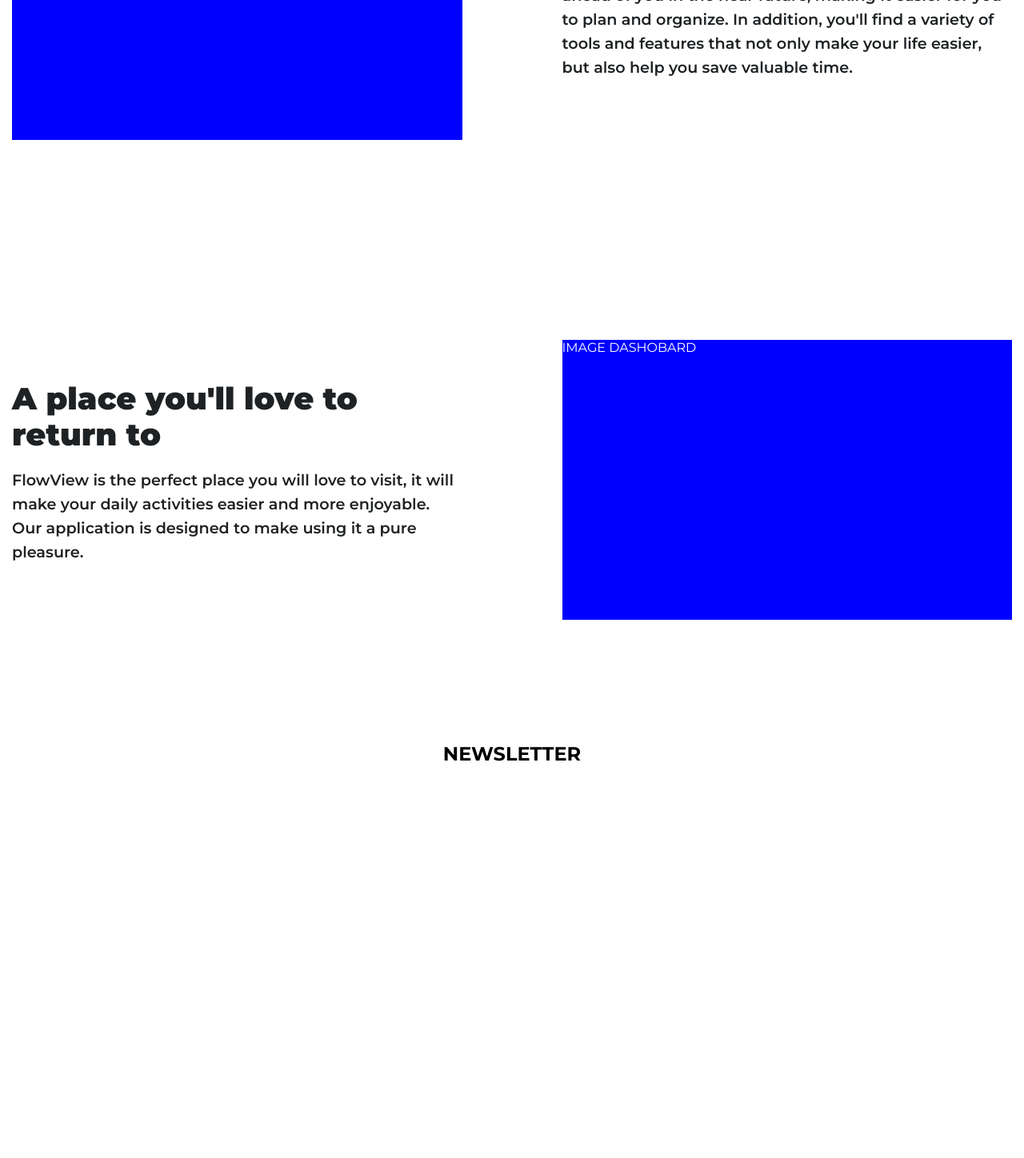
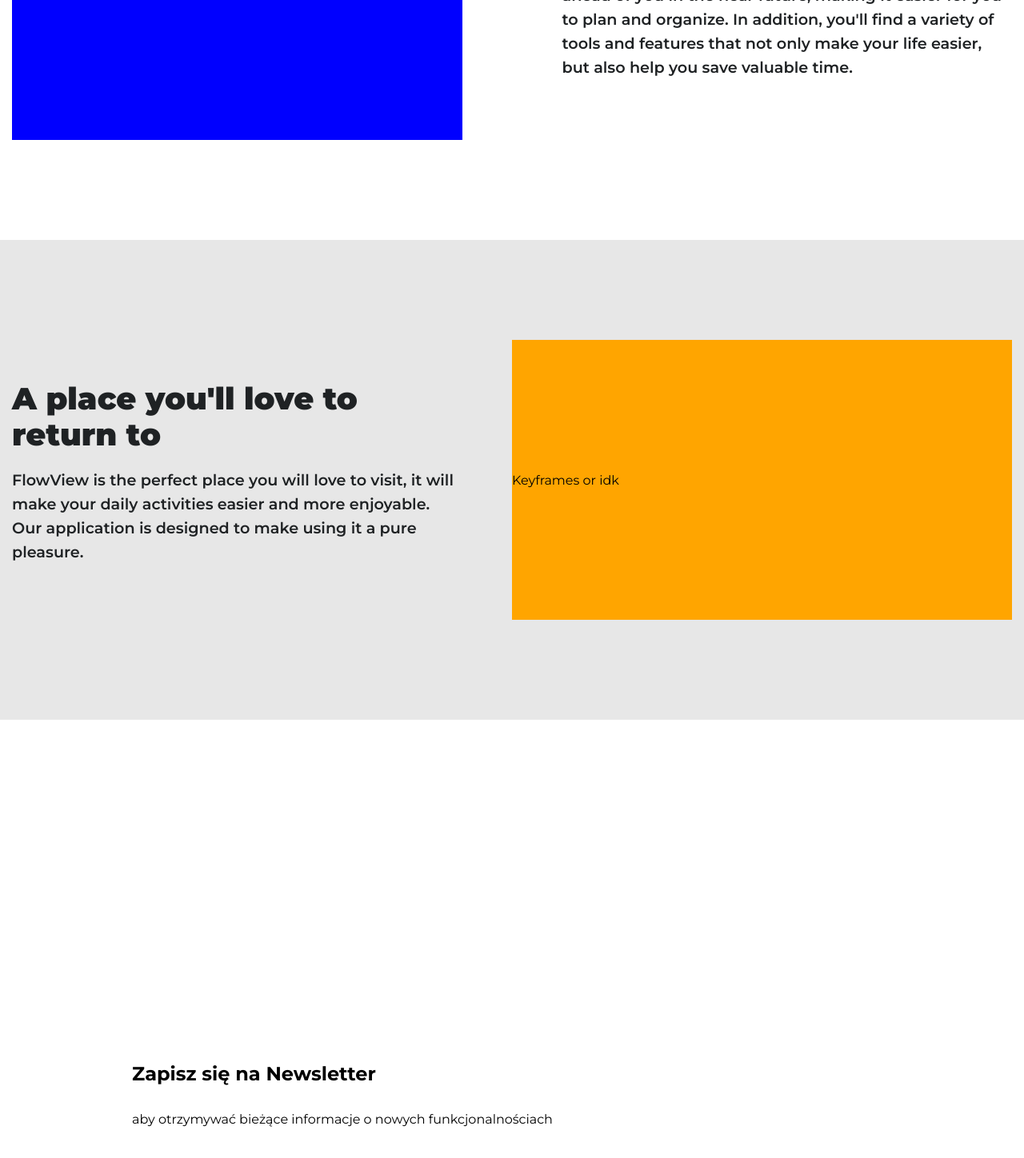
Before and after one commit to Dawidsjd/Automatizasion, a React (Create React App) app: page / in a window 1280 px wide. Shown: the part 2140-3588 px from the top of the page at 80% size. Before the commit the page ends 3125 px from the top, so only its background shows below. Built offline with nearby package versions, Linux system fonts and the light colour scheme.

Commit message:
Home page new components

```diff
--- a/src/Components/HomeAssets/Main/Main.jsx
+++ b/src/Components/HomeAssets/Main/Main.jsx
@@ -4,6 +4,7 @@ import AboutHome from './MainItems/AboutHome';
 import AboutSchool from './MainItems/AboutSchool';
 import Activities from './MainItems/Activities';
 import { StyledMain } from './styles';
+import Newsletter from './MainItems/Newsletter';
 
 const Main = () => {
   return (
@@ -12,10 +13,7 @@ const Main = () => {
       <AboutHome />
       <AboutSchool />
       <Activities />
-
-      <section>
-        <h1>NEWSLETTER</h1>
-      </section>
+      <Newsletter />
     </StyledMain>
   );
 };
--- a/src/Components/HomeAssets/Main/MainItems/Activities.jsx
+++ b/src/Components/HomeAssets/Main/MainItems/Activities.jsx
@@ -2,7 +2,7 @@ import React from 'react';
 import {
   StyledWrapperItem,
   WrapperActivities,
-  StyledAssets,
+  StyledVisualSection,
   StyledContent,
 } from '../styles';
 
@@ -19,7 +19,7 @@ const Activities = () => {
               is designed to make using it a pure pleasure.
             </p>
           </StyledContent>
-          <StyledAssets>IMAGE DASHOBARD</StyledAssets>
+          <StyledVisualSection>Keyframes or idk</StyledVisualSection>
         </WrapperActivities>
       </div>
     </StyledWrapperItem>
--- /dev/null
+++ b/src/Components/HomeAssets/Main/MainItems/Newsletter.jsx
@@ -0,0 +1,16 @@
+import React from 'react';
+import { StyledNewsLetterWrapper } from '../styles';
+
+const Newsletter = () => {
+  return (
+    <StyledNewsLetterWrapper>
+      <StyledNewsLetterWrapper>
+        <h2>Zapisz się na Newsletter</h2>
+        <p>aby otrzymywać bieżące informacje o nowych funkcjonalnościach</p>
+        <input type='text' />
+      </StyledNewsLetterWrapper>
+    </StyledNewsLetterWrapper>
+  );
+};
+
+export default Newsletter;
--- a/src/Components/HomeAssets/Main/styles.js
+++ b/src/Components/HomeAssets/Main/styles.js
@@ -1,4 +1,5 @@
 import { styled } from '@mui/material/styles';
+import newsletter from '../../../assets/newsLetter.svg';
 
 // Main.jsx
 export const StyledMain = styled('main')(({ theme }) => ({
@@ -15,12 +16,9 @@ export const StyledWrapperItem = styled('section')(({ theme }) => ({
   display: 'flex',
   justifyContent: 'center',
   width: '100%',
-  padding: '75px 0 ',
-  '&:nth-child(2), &:last-child': {
+  padding: '75px 0',
+  '&:nth-child(2), &:nth-child(4)': {
     background: '#e7e7e7',
-  },
-  '&:last-child': {
-    padding: 0,
   },
 
   [theme.breakpoints.up('md')]: {
@@ -90,8 +88,33 @@ export const StyledContent = styled('section')(({ theme }) => ({
 
 export const WrapperActivities = styled('div')(({ theme }) => ({
   width: '100%',
-  height: '100%',
   display: 'flex',
   justifyContent: 'space-between',
   alignItems: 'center',
 }));
+
+export const StyledVisualSection = styled('div')(({ theme }) => ({
+  width: '50%',
+  height: '350px',
+  position: 'relative',
+  background: 'orange',
+  display: 'flex',
+  justifyContent: 'space-between',
+  alignItems: 'center',
+}));
+
+// NewsLetter
+
+export const StyledNewsLetterWrapper = styled('section')(({ theme }) => ({
+  maxWidth: 1250,
+  width: '100%',
+  height: '450px',
+  padding: '75px',
+  // background: `url(${newsletter})`,
+  backgroundSize: 'cover',
+  backgroundRepeat: 'no-repeat',
+  backgroundPosition: 'center',
+  [theme.breakpoints.up('lg')]: {
+    margin: '125px 0',
+  },
+}));
```
Also changed, not shown: 1 other file (tests, documents, lock files or other folders).
